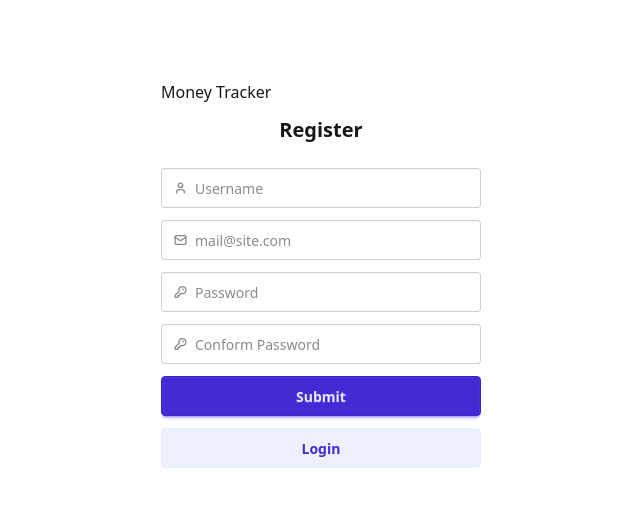
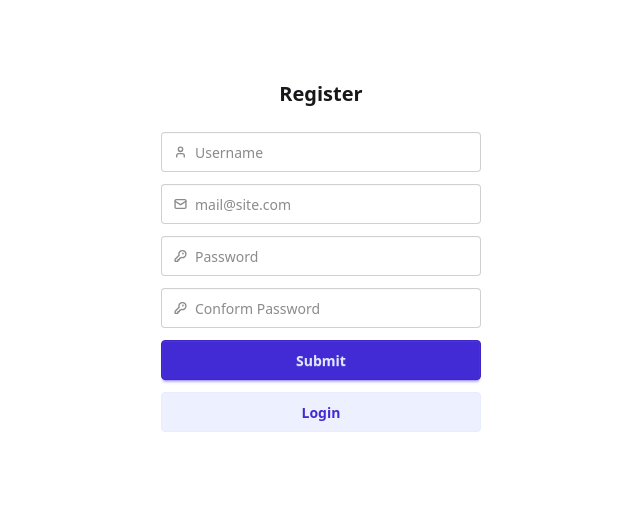
Before and after one commit to marif-githubs/Money-tracker-frontend, a React (Vite) app: page /auth/register in a window 1280 px wide. Shown: the top 506 px of the page, without its empty margins (319-959 px from the left). Built offline with nearby package versions, Linux system fonts and the light colour scheme.

Commit message:
Import Loading component in Register.jsx
Added a loading component to the Register component.

```diff
--- a/src/components/Register.jsx
+++ b/src/components/Register.jsx
@@ -3,6 +3,7 @@ import { Link } from 'react-router-dom';
 import api from "../store/axios"
 import { useRef, useState } from "react"
 import axios from "axios";
+import { Loading } from "./Loading";
 
 export const Register = () => {
 
@@ -43,7 +44,6 @@ export const Register = () => {
     return (
         <>
             <div className="flex flex-col w-80 gap-3 m-auto my-20">
-                <div classname="m-auto mt-15 text-center font-bold text-xl">Money Tracker</div>
                 <div className="text-center font-bold text-xl">Register</div>
                 <div>{message}</div>
                 <label className="input validator">
```
